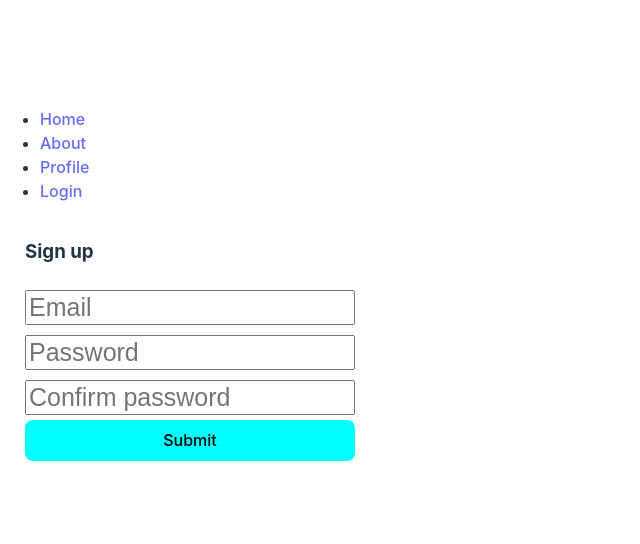
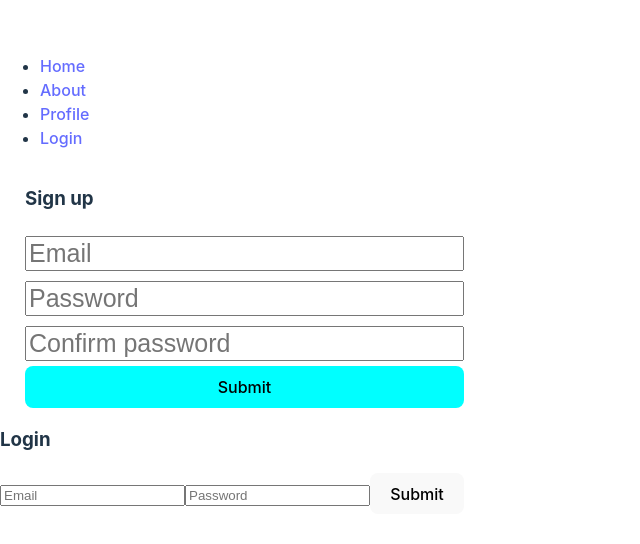
Before and after one commit to dfsalam/sonido87, a React (Vite) app: page /login in a window 1280 px wide. Shown: the part 124-668 px from the top of the page, without its empty margins (0-640 px from the left). Built offline with nearby package versions, Linux system fonts and the light colour scheme.

Commit message:
Add login form

```diff
--- a/src/routes/Login.jsx
+++ b/src/routes/Login.jsx
@@ -3,13 +3,23 @@ import './Login.css';
 
 const Login = () => {
   return (
-    <form id="sign_up_form">
+    <>
+      <form id="sign_up_form">
       <h3>Sign up</h3>
       <input type="text" id="sign_up_email" placeholder="Email" />
       <input type="password" id="sign_up_password" placeholder="Password" />
       <input type="password" id="sign_up_password_confirm" placeholder="Confirm password" />
       <button type="submit" id="sign_up_button">Submit</button>
-    </form>
+      </form>
+
+      <form id="login_form">
+      <h3>Login</h3>
+      <input type="text" id="login_email" placeholder="Email" />
+      <input type="password" id="login_password" placeholder="Password" />
+      <button type="submit" id="login_button">Submit</button>
+      </form>
+    </>
+
   )
 }
 
```
